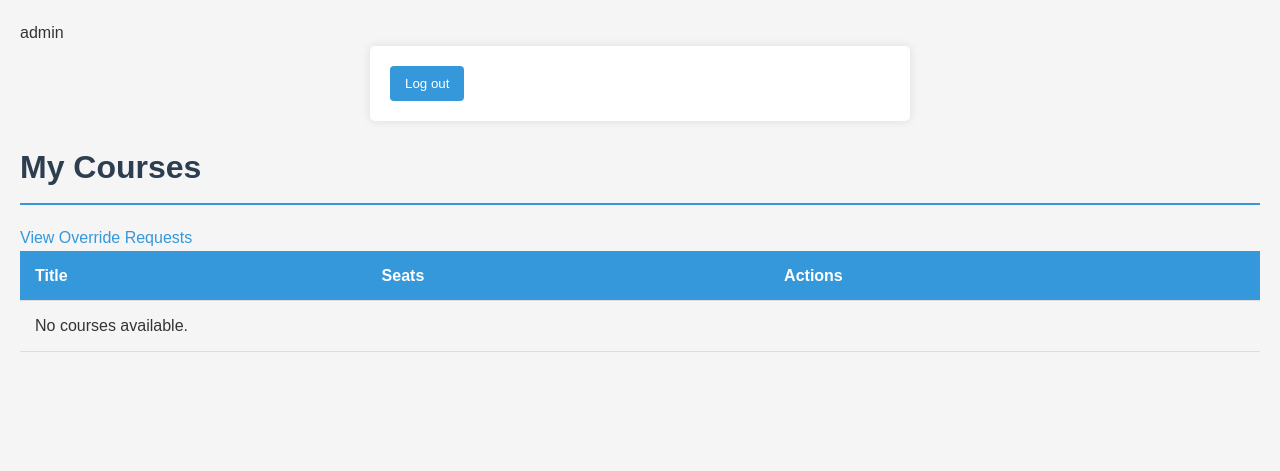
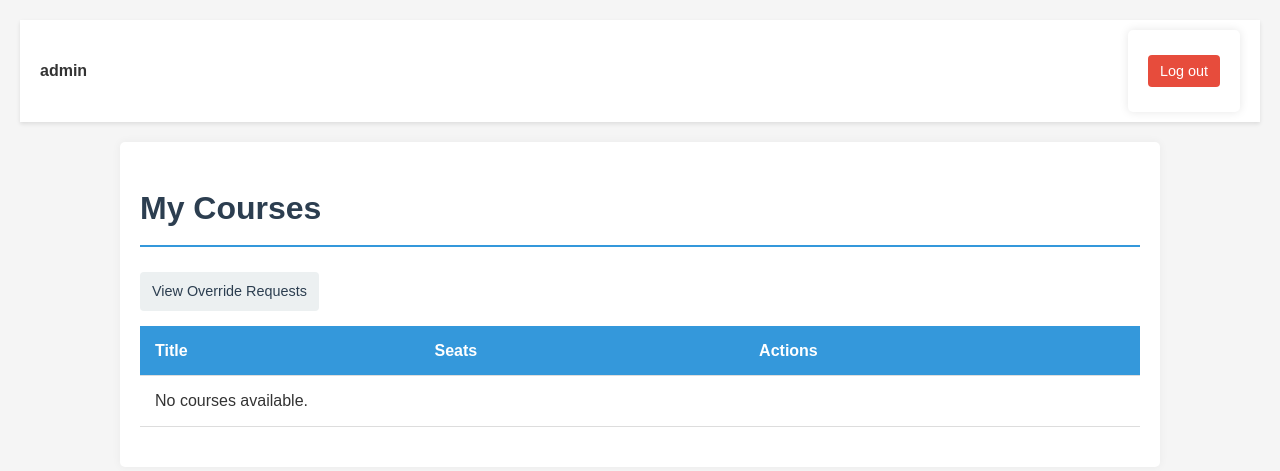
Before and after one commit to TreverFuhrer/CourseFlow-Django, a Django app: page /instructor/dashboard/ in a window 1280 px wide. Shown: the top 471 px of the page. Run offline with Django 5.2, Linux system fonts and the light colour scheme; a user stored in the database is signed in; data comes from the database, SQL or seed files in the repository; both versions use the stored data as it was after the commit.

Commit message:
css styling

```diff
--- a/project/administration/views.py
+++ b/project/administration/views.py
@@ -43,7 +43,7 @@ def admin_home(request):
     overrides = OverrideRequest.objects.filter(status='pending')
     students  = User.objects.filter(is_staff=False)
 
-    return render(request, 'student_home.html', {
+    return render(request, 'admin_home.html', {
         'courses':   courses,
         'overrides': overrides,
         'students':  students,
--- a/project/config/settings.py
+++ b/project/config/settings.py
@@ -44,6 +44,7 @@ INSTALLED_APPS = [
     'administration.apps.AdministrationConfig',
     'advisor.apps.AdvisorConfig',
     'instructor.apps.InstructorConfig',
+    'student',
 ]
 
 MIDDLEWARE = [
--- a/project/static/css/instructor.css
+++ b/project/static/css/instructor.css
@@ -0,0 +1,197 @@
+/* Instructor-specific styles */
+
+body {
+    font-family: Arial, Helvetica, sans-serif;
+    background-color: #f5f5f5;
+    color: #333;
+    line-height: 1.6;
+    margin: 0;
+    padding: 20px;
+}
+
+/* Navbar */
+.navbar {
+    background-color: #fff;
+    box-shadow: 0 2px 4px rgba(0,0,0,0.1);
+    padding: 10px 20px;
+    display: flex;
+    justify-content: space-between;
+    align-items: center;
+    margin-bottom: 20px;
+}
+
+.user-info {
+    font-weight: bold;
+    color: #2c3e50;
+}
+
+
+.user-actions {
+    display: flex;
+    align-items: center;
+    gap: 15px;
+}
+
+
+.username {
+    margin-right: 15px;
+    font-weight: bold;
+}
+
+.logout-form button {
+    background-color: #e74c3c;
+    color: white;
+    border: none;
+    padding: 8px 12px;
+    border-radius: 4px;
+    font-size: 0.9rem;
+    cursor: pointer;
+    transition: background-color 0.3s;
+}
+
+.logout-form button:hover {
+    background-color: #c0392b;
+    text-decoration: none;
+}
+
+/* Main container */
+.container {
+    max-width: 1000px;
+    margin: 0 auto;
+    background: #fff;
+    padding: 20px;
+    border-radius: 5px;
+    box-shadow: 0 0 10px rgba(0,0,0,0.05);
+}
+
+/* Page title */
+.page-title {
+    color: #2c3e50;
+    margin-bottom: 20px;
+    border-bottom: 2px solid #3498db;
+    padding-bottom: 10px;
+}
+
+/* Buttons */
+.btn {
+    display: inline-block;
+    padding: 8px 12px;
+    margin: 5px 0;
+    border-radius: 4px;
+    text-decoration: none;
+    font-size: 0.9rem;
+}
+
+.btn-primary {
+    background-color: #3498db;
+    color: white;
+}
+
+.btn-secondary {
+    background-color: #95a5a6;
+    color: white;
+}
+
+.btn-default {
+    background-color: #ecf0f1;
+    color: #2c3e50;
+}
+
+.btn:hover {
+    opacity: 0.9;
+}
+
+.back-btn {
+    margin-bottom: 20px;
+    font-size: 0.9rem;
+}
+
+/* Courses table */
+.courses-table {
+    width: 100%;
+    border-collapse: collapse;
+    margin-top: 10px;
+}
+
+.courses-table th,
+.courses-table td {
+    padding: 12px 15px;
+    text-align: left;
+    border-bottom: 1px solid #ddd;
+}
+
+.courses-table th {
+    background-color: #3498db;
+    color: #fff;
+}
+
+.courses-table tr:hover {
+    background-color: #f1f1f1;
+}
+
+/* Enrollment items */
+.enrollments-list .enrollment-item {
+    background: #fafafa;
+    padding: 15px;
+    margin-bottom: 10px;
+    border-radius: 4px;
+    display: flex;
+    justify-content: space-between;
+    align-items: center;
+}
+
+.enrollment-item .actions a {
+    margin-left: 10px;
+}
+
+/* Override items */
+.override-list .override-item {
+    background: #fafafa;
+    padding: 15px;
+    margin-bottom: 10px;
+    border-radius: 4px;
+}
+
+.override-item .actions a {
+    margin-right: 10px;
+}
+
+/* Forms */
+.form-container input,
+.form-container textarea {
+    width: 100%;
+    padding: 10px;
+    margin: 8px 0;
+    border: 1px solid #ddd;
+    border-radius: 4px;
+    box-sizing: border-box;
+}
+
+.form-container button {
+    background-color: #3498db;
+    color: white;
+    padding: 10px 15px;
+    border: none;
+    border-radius: 4px;
+    cursor: pointer;
+}
+
+.form-container button:hover {
+    background-color: #2980b9;
+}
+
+/* Status labels */
+.status-pending {
+    color: #f39c12;
+    font-weight: bold;
+}
+
+.status-approved {
+    color: #27ae60;
+    font-weight: bold;
+}
+
+.status-rejected {
+    color: #e74c3c;
+    font-weight: bold;
+}
--- a/project/templates/student/all_courses.html
+++ b/project/templates/student/all_courses.html
@@ -3,6 +3,8 @@
 <head>
     <meta charset="UTF-8">
     <title>All Courses</title>
+    {% load static %}
+  <link rel="stylesheet" href="{% static 'css/style.css' %}">
 </head>
 <body>
     <h1>All Courses</h1>
--- a/project/templates/student/course_detail.html
+++ b/project/templates/student/course_detail.html
@@ -3,6 +3,8 @@
 <head>
     <meta charset="UTF-8">
     <title>{{ course.title }} Details</title>
+    {% load static %}
+  <link rel="stylesheet" href="{% static 'css/style.css' %}">
 </head>
 <body>
     <h1>{{ course.title }}</h1>
--- a/project/templates/student/course_search_results.html
+++ b/project/templates/student/course_search_results.html
@@ -3,6 +3,8 @@
 <head>
     <meta charset="UTF-8">
     <title>Search Results</title>
+    {% load static %}
+  <link rel="stylesheet" href="{% static 'css/style.css' %}">
 </head>
 <body>
     <h1>Search Results</h1>
--- a/project/templates/student/join_waitlist.html
+++ b/project/templates/student/join_waitlist.html
@@ -2,6 +2,8 @@
 <html lang="en">
 <head>
     <title>Join Waitlist</title>
+    {% load static %}
+  <link rel="stylesheet" href="{% static 'css/style.css' %}">
 </head>
 <body>
     <h2>Join Waitlist for {{ course.name }}</h2>
```
Also changed, not shown: project/templates/student_home.html (+5 -3 lines), project/db.sqlite3.
